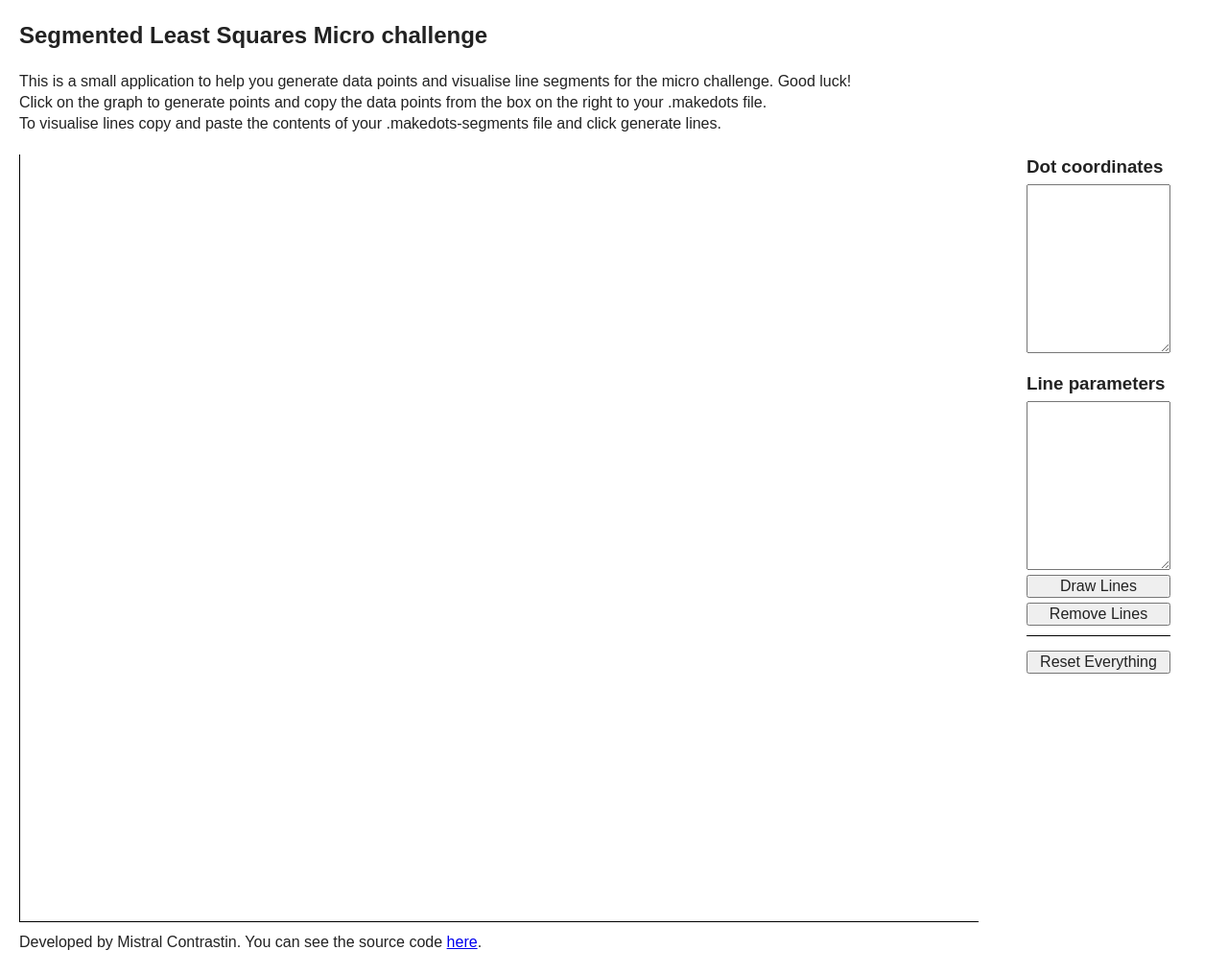
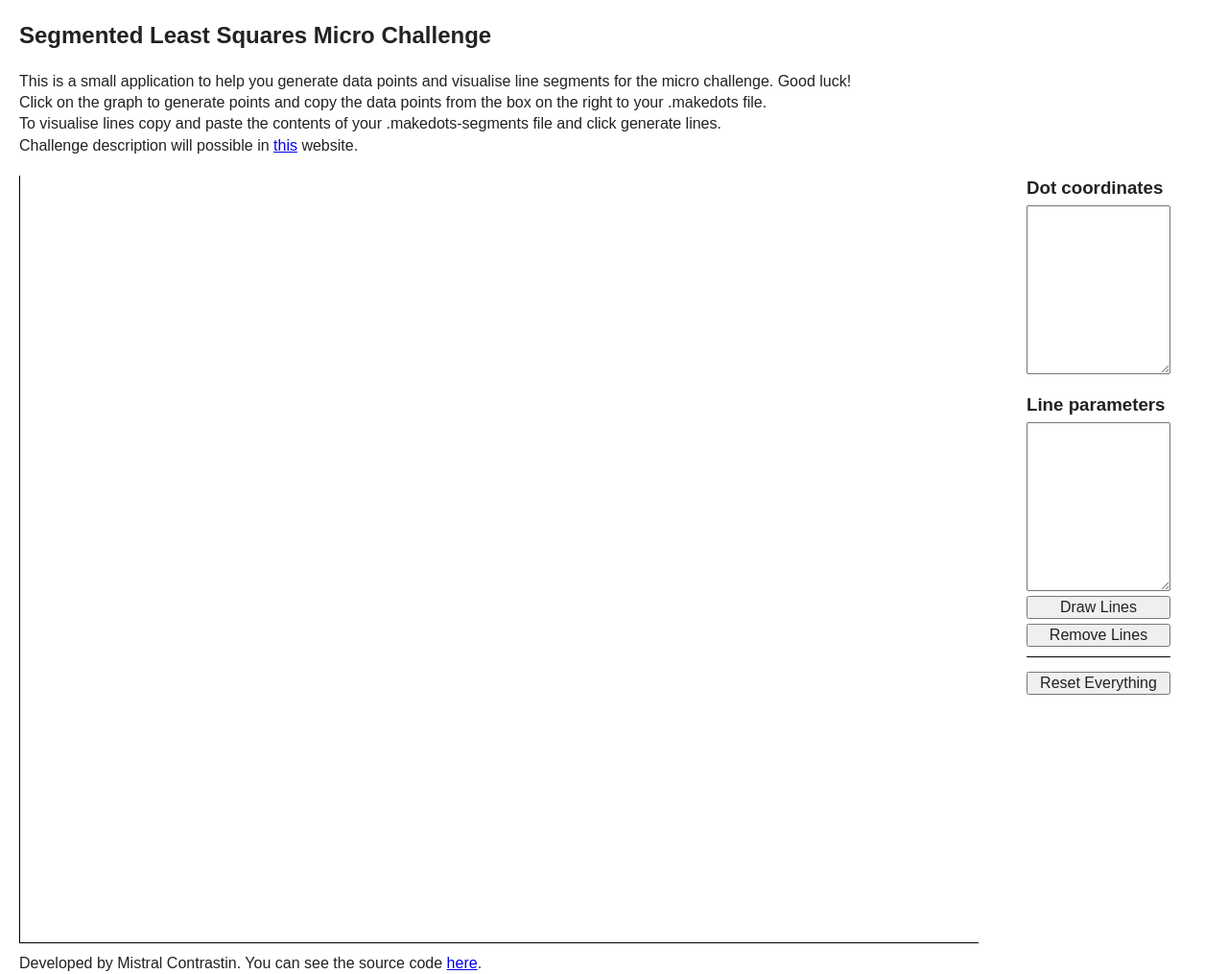
Before and after one commit to madgen/makedots_visaulizer, a plain HTML site: page index.html in a window 1280 px wide. Shown: the whole page at 96% size. Before the commit the page ends 993 px from the top, so only its background shows below. Drawn offline with nearby package versions, Linux system fonts and the light colour scheme.

Commit message:
info fixes

```diff
--- a/index.html
+++ b/index.html
@@ -21,11 +21,12 @@
             <p class="chromeframe">You are using an <strong>outdated</strong> browser. Please <a href="http://browsehappy.com/">upgrade your browser</a> or <a href="http://www.google.com/chromeframe/?redirect=true">activate Google Chrome Frame</a> to improve your experience.</p>
         <![endif]-->
 
-        <h2>Segmented Least Squares Micro challenge</h2>
+        <h2>Segmented Least Squares Micro Challenge</h2>
         <div id="desc">
           This is a small application to help you generate data points and visualise line segments for the micro challenge. Good luck!<br>
           Click on the graph to generate points and copy the data points from the box on the right to your .makedots file.<br>
-          To visualise lines copy and paste the contents of your .makedots-segments file and click generate lines.
+          To visualise lines copy and paste the contents of your .makedots-segments file and click generate lines.<br>
+          Challenge description will possible in <a href="http://www.cl.cam.ac.uk/teaching/current/AlgorithI/materials.html">this</a> website.
         </div>
 
         <div id="app">
@@ -51,7 +52,7 @@
         </div>
 
         <div id="credits">
-          Developed by Mistral Contrastin. You can see the source code <a href="http://www.github.com/madgen">here</a>.
+          Developed by Mistral Contrastin. You can see the source code <a href="https://github.com/madgen/makedots_visaulizer">here</a>.
         </div>
 
         <script src="//ajax.googleapis.com/ajax/libs/jquery/1.9.1/jquery.min.js"></script>
```
